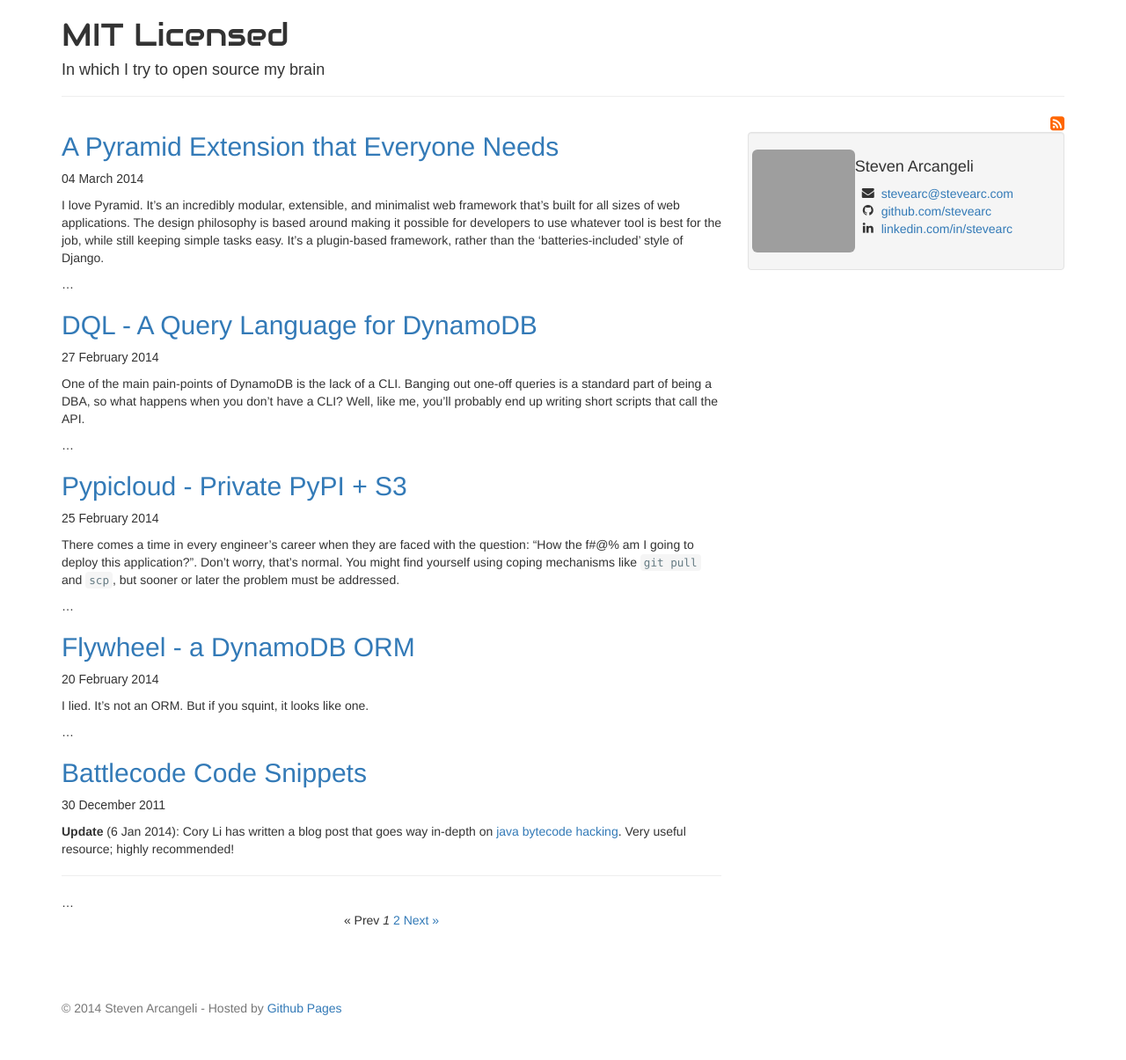
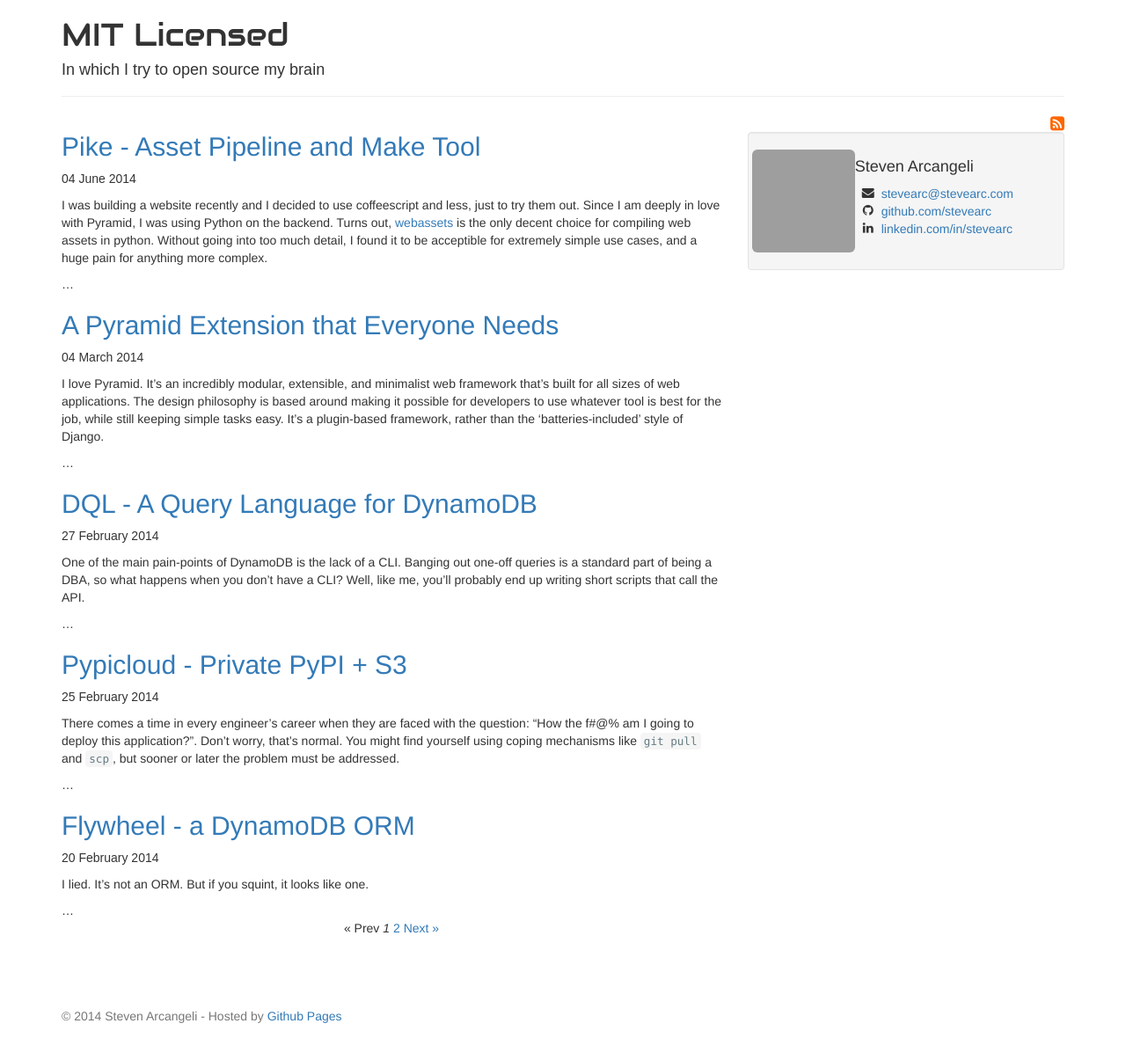
Before and after one commit to stevearc/stevearc.github.io, a Jekyll site: the page built from index.html, in a window 1280 px wide. Shown: the whole page at 88% size. Built offline with Jekyll 4.4.1, drawn with Linux system fonts in a browser that asks for light colours; nearby versions of some CDN libraries; some web fonts are replaced; Markdown is read by kramdown in place of the engine named in the settings; the list of posts is cut into pages by our own code; comment, search, counter and statistics services are not loaded; some of the changed lines change nothing that is shown; grey boxes are pictures that could not be loaded.

Commit message:
Posting about Pike

```diff
--- a/_config.yml
+++ b/_config.yml
@@ -1,6 +1,6 @@
 name: MIT Licensed
 markdown: redcarpet
-pygments: true
+highlighter: pygments
 paginate: 5
 url: blog.stevearc.com
 
--- /dev/null
+++ b/_posts/2014-6-4-pike.md
@@ -0,0 +1,82 @@
+---
+layout: post
+title: Pike - Asset Pipeline and Make Tool
+description: A web asset pipeline and make tool written in Go
+---
+I was building a website recently and I decided to use coffeescript and less,
+just to try them out. Since I am deeply in love with Pyramid, I was using
+Python on the backend. Turns out,
+[webassets](http://webassets.readthedocs.org/en/latest/) is the only decent
+choice for compiling web assets in python. Without going into too much detail,
+I found it to be acceptible for extremely simple use cases, and a huge pain
+for anything more complex.
+
+Initially, I wrote Pike in Python. I wanted the asset pipeline to be an
+arbitrary graph instead of an enforced linear pipeline. That not only allows
+for users to customize the behavior more, it handles source maps in a very
+reasonable way. I also opted to use Python for the configuration, rather than
+YAML or a DSL. This makes it more flexible for unanticipated use cases. The end
+result was the ability to produce a graph that looks exactly what you imagine
+when you picture your asset pipeline.
+
+Below is a graph that watches coffeescript files for changes, compiles them,
+writes the js file paths to a json file, and writes the js, source maps, and
+original coffeescript to a directory.
+
+<div class="text-center">
+    <img src="/assets/pike_graph.png" style="max-width: 100%; width: 250px">
+</div>
+
+I say pike was *initially* written in Python, because some time afterwards I
+decided that I wanted to learn Go. This project was a great candidate for
+porting because it's relatively small and the structure of the graph makes a
+lot of sense with goroutines. If each node is a goroutine, then every operation
+runs concurrently with all others and the pipelining should be close to
+optimal. Let's take a look at the final result.
+
+Here is the Go code that I used to generate the image above.
+
+{% highlight go %}
+package main
+
+import "github.com/stevearc/pike"
+
+func main() {
+	n := pike.Glob("app/src", "*.coffee")
+	// Watch for changes
+	n = n.Pipe(pike.ChangeFilter())
+	// Compile coffeescript in parallel across all cores
+	coffee := n.Fork(pike.Coffee(), 0, 3)
+	// Write file paths to a json file
+	n = coffee.Pipe(pike.Json("app.js"))
+
+	terminus := n.Pipe(pike.FanIn())
+	// send the source maps to the terminus
+	coffee.Pipe(terminus)
+	// send the original coffeescript to the terminus
+	coffee.Pipe(terminus)
+	// Write the js, source maps, and coffeescript to a directory
+	n = terminus.Xargs(pike.Write("build"), 0)
+
+	g := pike.NewGraph("app.js")
+	g.Add(n)
+	g.Render("/home/stevearc/stevearc.github.io/assets/pike_graph.png")
+}
+{% endhighlight %}
+
+Overall, I'm pretty happy with the port to Go. The code for generating assets
+isn't as neat and concise as the Python version, but the fact that it's
+compiled means that you're more likely to catch errors in a reasonable way. It
+also runs significantly faster, which is nice.
+
+Having now looked around outside of the Python spectrum, it seems like Grunt
+and Gulp are the most popular tools available. Pike shares many similarities
+with Gulp (code over configuration, parallelized pipeline). It looks good
+enough to where if I could go back in time, I would probably just use Gulp and
+call it a day. But since I've already put in the time to make Pike, I'll be
+using that for the foreseeable future.
+
+As always, code is on github. If you want additional features or support for
+more tools, file me an issue!
+
+Code: [github.com/stevearc/pike](http://github.com/stevearc/pike)
--- a/css/base.css
+++ b/css/base.css
@@ -26,3 +26,6 @@
 {% endif %}
 
 code { background-color: #f5f5f5 !important; color: #657b83 !important; }
+.block-center {
+  margin: 0px auto;
+}
```
Also changed, not shown: assets/pike_graph.png (added).
